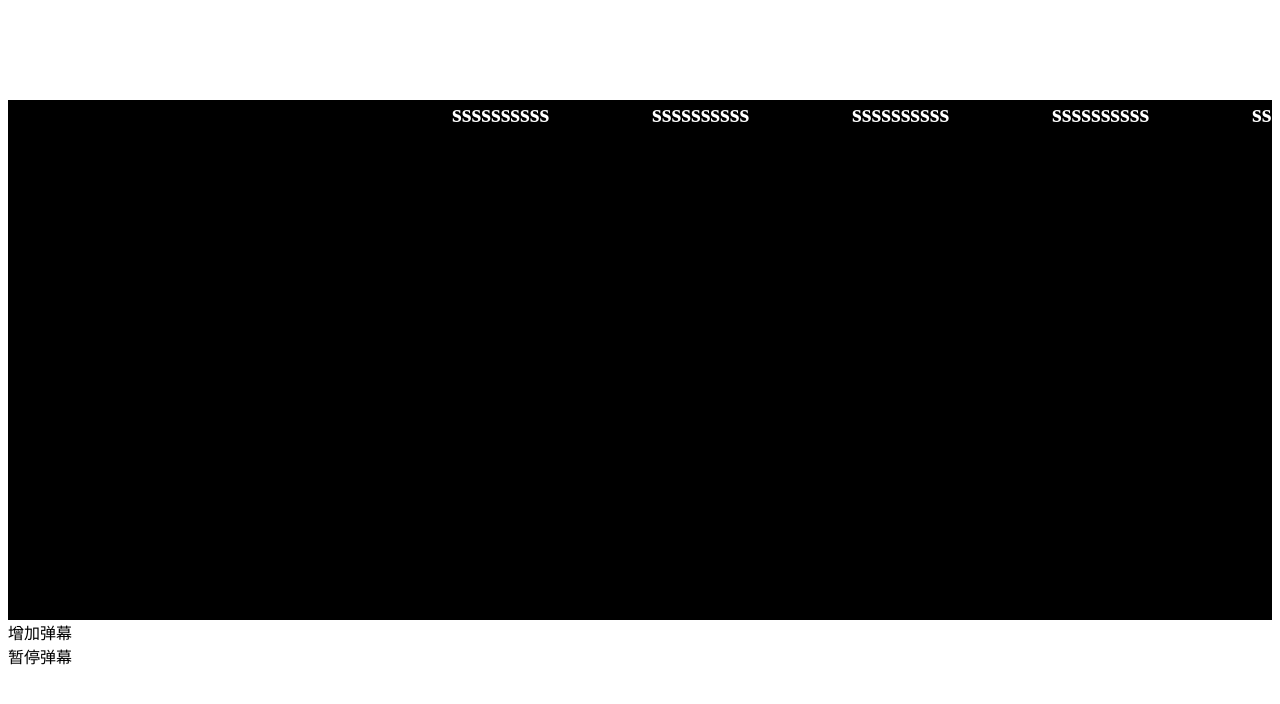
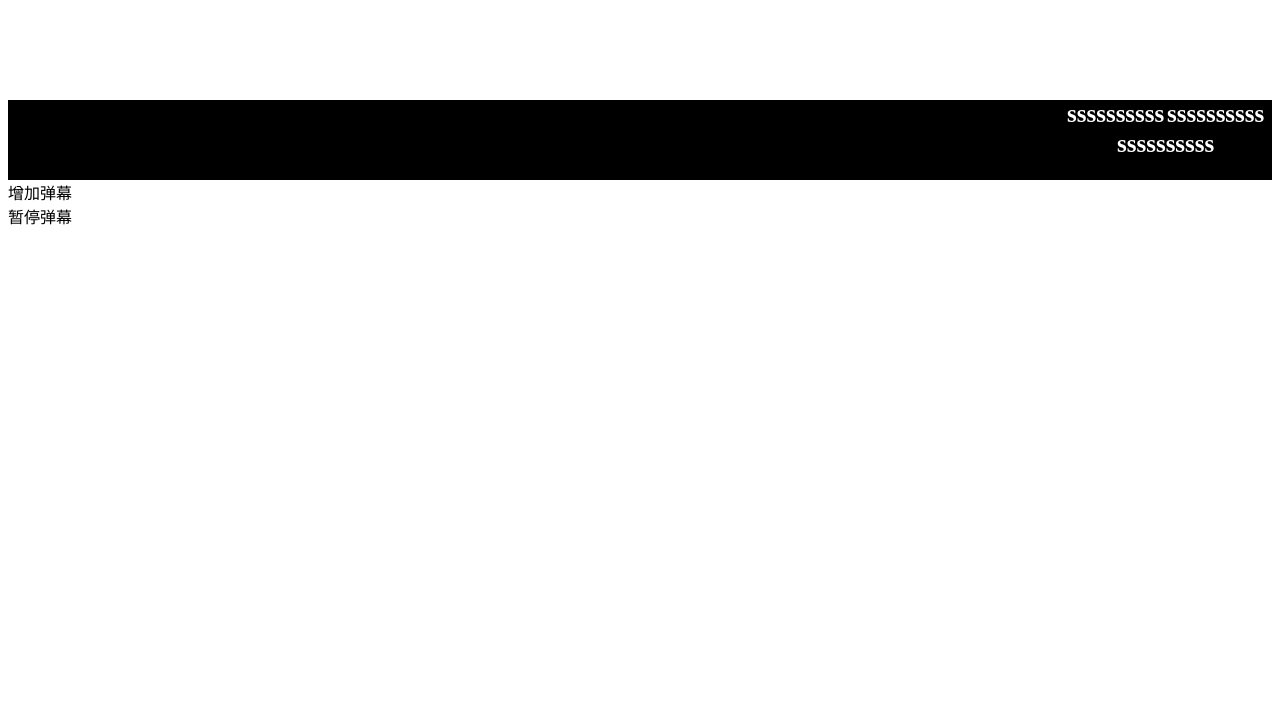
Before and after one commit to 2393686479/danmuku-Barrage, a Vue app: page / in a window 1280 px wide. Shown: the top 704 px of the page. Built offline with nearby package versions, Linux system fonts and the light colour scheme; the HTML template or start-up script is replaced by a standard one.

Commit message:
feat: 解决弹幕没找到合适轨道后的操作

```diff
--- a/src/utils/index.ts
+++ b/src/utils/index.ts
@@ -1,4 +1,3 @@
-import DanMu from "../views/components/DanMu.vue";
 function getTextWidth(content: string, fontSize: string): number {
   const _span = document.createElement("span");
   _span.innerText = content;
--- a/src/views/components/DanMu.d.ts
+++ b/src/views/components/DanMu.d.ts
@@ -18,7 +18,7 @@ export interface danmuItemProps {
 }
 
 
-export interface danmuItem{
+export interface trackDanmuItem{
     id: string,
     // isRolled: boolean, // 一个弹幕是否已经全部进入屏幕
     isEnd: boolean // 一个弹幕是否已经全部出屏幕
--- a/src/views/components/DanMuKu.vue
+++ b/src/views/components/DanMuKu.vue
@@ -17,7 +17,7 @@
   <div @click="paused">暂停弹幕</div>
 </template>
 <script setup lang="ts">
-import { type danmuItemProps, type danmuItem } from "./DanMu";
+import { type danmuItemProps, type trackDanmuItem } from "./DanMu";
 import DanMu from "./DanMu.vue";
 import { onMounted, ref, watch } from "vue";
 import { getTextWidth, getTranslateXValue } from "@/utils/index";
@@ -26,7 +26,7 @@ import { getTextWidth, getTranslateXValue } from "@/utils/index";
 const itemRefs = ref<Record<string, InstanceType<typeof DanMu>>>({});
 const setComponentRef = (
   el: InstanceType<typeof DanMu> | null,
-  id: string,
+  id: string
 ): undefined => {
   if (el) {
     itemRefs.value[id] = el;
@@ -36,9 +36,9 @@ const setComponentRef = (
 // 轨道高度
 const trackHeight = 30;
 // 轨道
-const tracksArray: danmuItem[][] = [];
+const tracksArray: trackDanmuItem[][] = [];
 // 速度
-const speed = 200;
+const speed = 50;
 // 数据
 const list = ref<danmuItemProps[]>([]);
 // 添加弹幕按钮
@@ -58,7 +58,8 @@ const paused = () => {
   });
 };
 const initList = () => {
-  setInterval(() => {
+  let a = 0;
+  let b = setInterval(() => {
     list.value.push({
       id: Math.random() * 10 + "",
       style: {
@@ -66,6 +67,10 @@ const initList = () => {
       },
       content: "ssssssssss",
     });
+    a++;
+    if (a === 3) {
+      clearInterval(b);
+    }
   }, 1000);
 };
 
@@ -84,12 +89,12 @@ watch(
   () => list,
   (newVal) => {
     if (!isCleaning.value) {
-      findIsEndItem(handleDanmuData(newVal.value[newVal.value.length - 1]));
+      reuseDom(handleDanmuData(newVal.value[newVal.value.length - 1]));
     }
   },
   {
     deep: true,
-  },
+  }
 );
 
 // 初始化轨道
@@ -102,11 +107,14 @@ function initTrack(tracksCount: number) {
 
 // 标记，防止执行watch方法里面的操作
 const isCleaning = ref<boolean>(false);
+
 // 处理数据, 将数据放在合适的轨道，组装成弹幕数据
-const handleDanmuData = (danmuDataItem: danmuItemProps): danmuItemProps => {
+const handleDanmuData = (
+  danmuDataItem: danmuItemProps
+): danmuItemProps | null => {
   const elWidth = getTextWidth(
     danmuDataItem.content,
-    danmuDataItem.style["--fontSize"],
+    danmuDataItem.style["--fontSize"]
   );
   const distance = window.innerWidth + elWidth;
   const obj: danmuItemProps = {
@@ -117,11 +125,17 @@ const handleDanmuData = (danmuDataItem: danmuItemProps): danmuItemProps => {
     },
   };
 
+  const trackDanmuItem: trackDanmuItem = {
+    id: danmuDataItem.id,
+    isEnd: false,
+    width: elWidth,
+  };
+
   let trackIndex = 0;
   // 加入轨道
   for (trackIndex = 0; trackIndex < tracksArray.length; trackIndex++) {
-    const track: danmuItem[] = tracksArray[trackIndex];
-    // console.log("轨道为", trackIndex, "弹幕Id为", item.id);
+    const track: trackDanmuItem[] = tracksArray[trackIndex];
+    console.log("轨道为", trackIndex, "弹幕Id为", danmuDataItem.id);
     if (track.length > 0) {
       // 计算这条轨道最后一个弹幕是否全部进入屏幕
       let lastItem = track[track.length - 1];
@@ -136,38 +150,28 @@ const handleDanmuData = (danmuDataItem: danmuItemProps): danmuItemProps => {
 
       // 弹出走完的弹幕后，如果该轨道没有弹幕了，直接push
       if (track.length === 0) {
-        track.push({
-          id: danmuDataItem.id,
-          isEnd: false,
-          width: elWidth,
-        });
+        track.push(trackDanmuItem);
         break;
       }
 
       let translateXValue: number | undefined = 0;
+      console.log("该轨道最后一个", lastItem.id);
       const lastDanmuInstance = itemRefs.value[lastItem.id];
       // console.log("最后一个item", lastDanmuInstance.$el);
       translateXValue = getTranslateXValue(lastDanmuInstance.$el);
       // 保证上一个弹幕已经完全进入屏幕
       if (translateXValue && -1 * translateXValue > lastItem.width) {
-        // console.log("上一个弹幕已全部进入屏幕，放入第", trackIndex, "个轨道");
-        track.push({
-          id: danmuDataItem.id,
-          isEnd: false,
-          width: elWidth,
-        });
+        console.log("上一个弹幕已全部进入屏幕，放入第", trackIndex, "个轨道");
+        track.push(trackDanmuItem);
         break;
       }
     } else {
-      // console.log("id为", item.id, "的弹幕直接放进轨道");
-      track.push({
-        id: danmuDataItem.id,
-        isEnd: false,
-        width: elWidth,
-      });
+      console.log("id为", danmuDataItem.id, "的弹幕直接放进轨道");
+      track.push(trackDanmuItem);
       break;
     }
   }
+  if (trackIndex < tracksArray.length) {
     obj.id = danmuDataItem.id;
     obj.style = {
       "--translateX": -distance + "px",
@@ -180,44 +184,66 @@ const handleDanmuData = (danmuDataItem: danmuItemProps): danmuItemProps => {
     obj.isPaused = false;
     obj.isEnd = false;
     return obj;
+  } else {
+    console.log("scheduleWorkscheduleWork");
+    // 如果没有找到合适的轨道，一段时间后再次寻找
+    scheduleWork(() => reuseDom(handleDanmuData(danmuDataItem)), 2000);
+    return null;
+  }
 };
 
 // 利用isEnd复用dom
-const findIsEndItem = (danmuDataItem: danmuItemProps) => {
+const reuseDom = (danmuDataItem: danmuItemProps | null) => {
+  if (danmuDataItem) {
     isCleaning.value = true;
-  console.log("findIsEndItem", danmuDataItem, danmuData.value);
+    // console.log("findIsEndItem", danmuDataItem, danmuData.value);
     const item = danmuData.value.find((item) => item.isEnd);
     if (item) {
+      // 复用dom
       Object.assign(item, danmuDataItem);
     } else {
+      // 创建新dom
       danmuData.value.push(danmuDataItem);
-    console.log("findIsEndItem没找到isEnd为true", danmuData.value);
+      // console.log("findIsEndItem没找到isEnd为true", danmuData.value);
     }
     isCleaning.value = false;
+  }
 };
 
+// 弹幕动画完成后
 const animationEnd = (id: string, trackIndex: number) => {
   const track = tracksArray[trackIndex];
   setItemEnd(track, id);
-  setItemEnd(danmuData.value, id);
+  const danmuItem = setItemEnd(danmuData.value, id);
+  scheduleCleanUp(danmuItem);
 };
 
-const setItemEnd = (array: danmuItem[] | danmuItemProps[], id: string) => {
+// 在track、danmuData中找到动画完成的dom，isEnd设为true
+const setItemEnd = (
+  array: trackDanmuItem[] | danmuItemProps[],
+  id: string
+): trackDanmuItem | danmuItemProps | null => {
   const item = array.find((item) => item.id === id);
   if (item) {
     item.isEnd = true;
-    scheduleCleanUp(item)
+    return item;
   }
+  return null;
 };
+
 // 5s过后删除未被复用的dom
-const scheduleCleanUp = (dItem: danmuItem | danmuItemProps) => {
-  setTimeout(() => {
+const scheduleCleanUp = (dItem: trackDanmuItem | danmuItemProps | null) => {
+  scheduleWork(() => {
     if (dItem?.isEnd) {
       isCleaning.value = true;
       danmuData.value = danmuData.value.filter((item) => item.id !== dItem.id);
       isCleaning.value = false;
     }
   }, 5000);
+};
+
+const scheduleWork = (fn: Function, delay: number) => {
+  setTimeout(fn, delay);
 };
 </script>
 <style lang="scss" scoped>
@@ -226,7 +252,7 @@ const scheduleCleanUp = (dItem: danmuItem | danmuItemProps) => {
   box-sizing: border-box;
   overflow: hidden;
   width: 100%;
-  height: 520px;
+  height: 80px;
   position: relative;
   background-color: black;
 }
```
Lines whose indentation alone changed are shown as unchanged.
